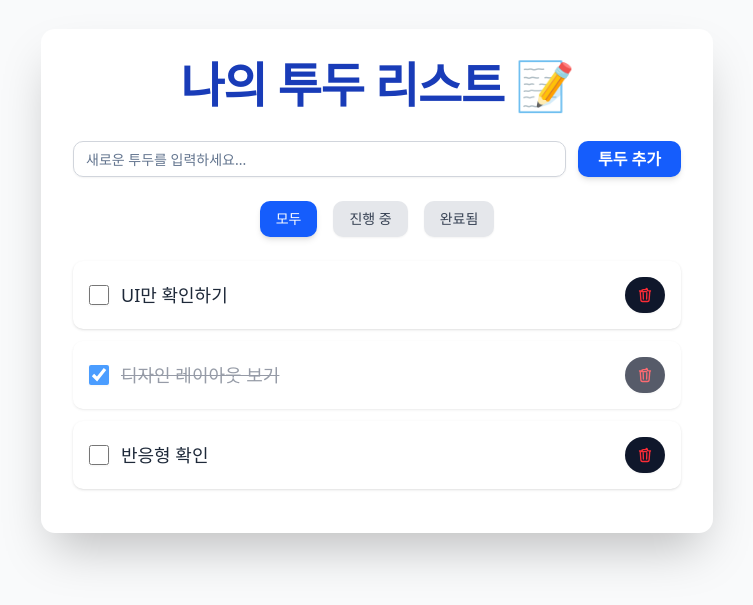
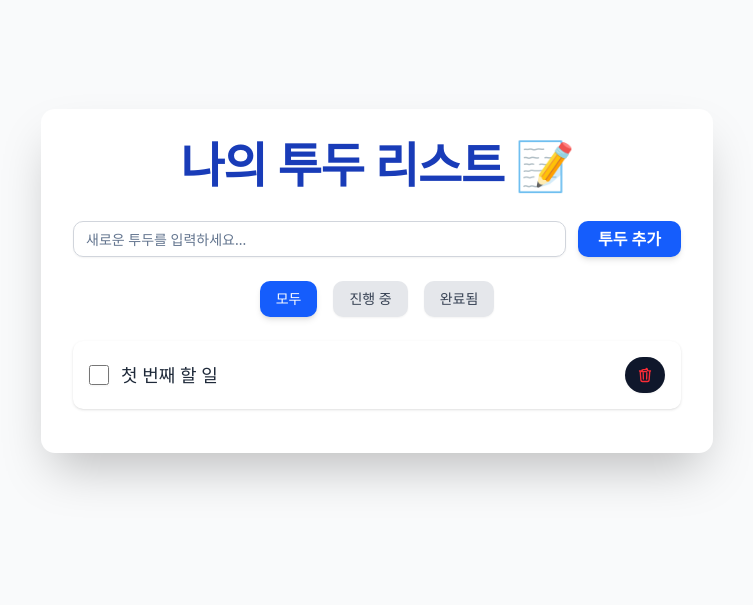
Before and after one commit to Aeri0730/todoList, a Next.js app: page / in a window 1280 px wide. Shown: the part 119-724 px from the top of the page, without its empty margins (263-1016 px from the left). Built offline with nearby package versions, Linux system fonts and the light colour scheme; data requests are answered from the project's data file.

Commit message:
API : 'getTodos' API를 이용한 todo목록 불러오기 (#4)

```diff
--- a/src/components/todo/TodoList.tsx
+++ b/src/components/todo/TodoList.tsx
@@ -1,49 +1,53 @@
-"use client";
+'use client';
 
-import React, { useState } from "react";
-import { Todo, TodoFilter } from "@/types";
-import TodoItem from "./TodoItem";
-import FilterTabs from "./FilterTabs";
+import React, { useState } from 'react';
+import { useQuery } from '@tanstack/react-query';
+import { getTodos } from '@/lib/api';
+import { Todo, TodoFilter } from '@/types';
+import TodoItem from './TodoItem';
+import FilterTabs from './FilterTabs';
 
 const TodoList: React.FC = () => {
   const [filter, setFilter] = useState<TodoFilter>(TodoFilter.ALL);
-  const dummyTodos: Todo[] = [
-    {
-      id: "ui-1",
-      title: "UI만 확인하기",
-      completed: false,
-      createdAt: Date.now(),
-    },
-    {
-      id: "ui-2",
-      title: "디자인 레이아웃 보기",
-      completed: true,
-      createdAt: Date.now() - 1000,
-    },
-    {
-      id: "ui-3",
-      title: "반응형 확인",
-      completed: false,
-      createdAt: Date.now() - 2000,
-    },
-  ];
+
+  const { data: todos, isLoading, isError, error } = useQuery<Todo[], Error>({
+    queryKey: ['todos', filter],
+    queryFn: () => getTodos(filter),
+  });
+
+  if (isLoading) {
+    return (
+      <div className="flex justify-center items-center h-48">
+        <div className="animate-spin rounded-full h-12 w-12 border-b-2 border-blue-600"></div>
+        <p className="ml-4 text-lg text-gray-600">투두 목록 로딩 중...</p>
+      </div>
+    );
+  }
+
+  if (isError) {
+    return (
+      <div className="text-center p-8 bg-red-100 border border-red-400 text-red-700 rounded-lg">
+        <p className="font-semibold text-xl mb-2">오류 발생!</p>
+        <p>투두 목록을 불러오는 데 실패했습니다: {error?.message || '알 수 없는 오류'}</p>
+        <p className="mt-2 text-sm">잠시 후 다시 시도해 주세요.</p>
+      </div>
+    );
+  }
 
   return (
-    <div className="w-full" >
+    <div className="w-full">
       <FilterTabs currentFilter={filter} onFilterChange={setFilter} />
-      {dummyTodos && dummyTodos.length > 0 ? (
-        <ul className="space-y-3" >
-          {dummyTodos.map((todo) => (
+      {todos && todos.length > 0 ? (
+        <ul className="space-y-3">
+          {todos.map((todo) => (
             <TodoItem key={todo.id} todo={todo} />
           ))}
         </ul>
       ) : (
         <p className="text-center text-lg text-gray-500 mt-8">
-          {filter === TodoFilter.ALL &&
-            "아직 투두가 없네요! 새 투두를 추가해보세요."}
-          {filter === TodoFilter.ACTIVE &&
-            "모든 진행 중인 투두를 완료했어요! 🎉"}
-          {filter === TodoFilter.COMPLETED && "완료된 투두가 없습니다."}
+          {filter === TodoFilter.ALL && '아직 투두가 없네요! 새 투두를 추가해보세요.'}
+          {filter === TodoFilter.ACTIVE && '모든 진행 중인 투두를 완료했어요! 🎉'}
+          {filter === TodoFilter.COMPLETED && '완료된 투두가 없습니다.'}
         </p>
       )}
     </div>
```
